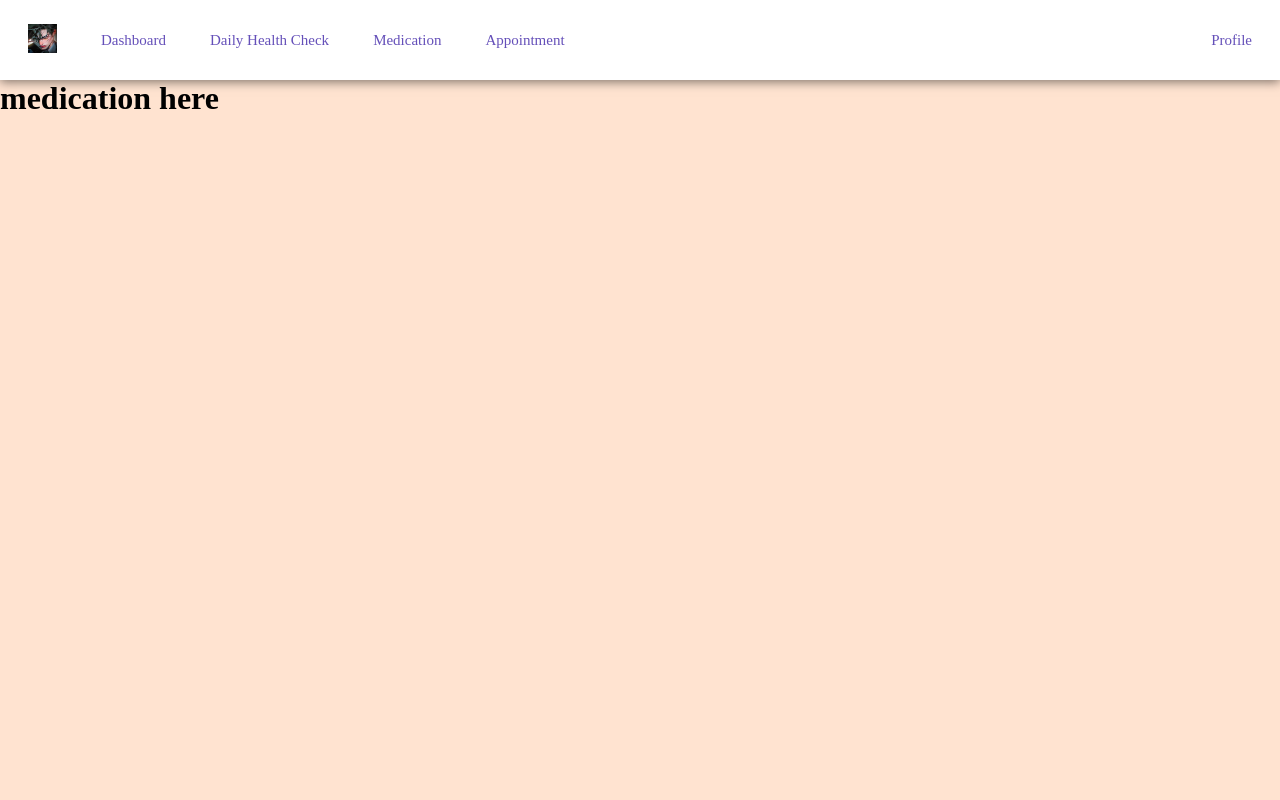
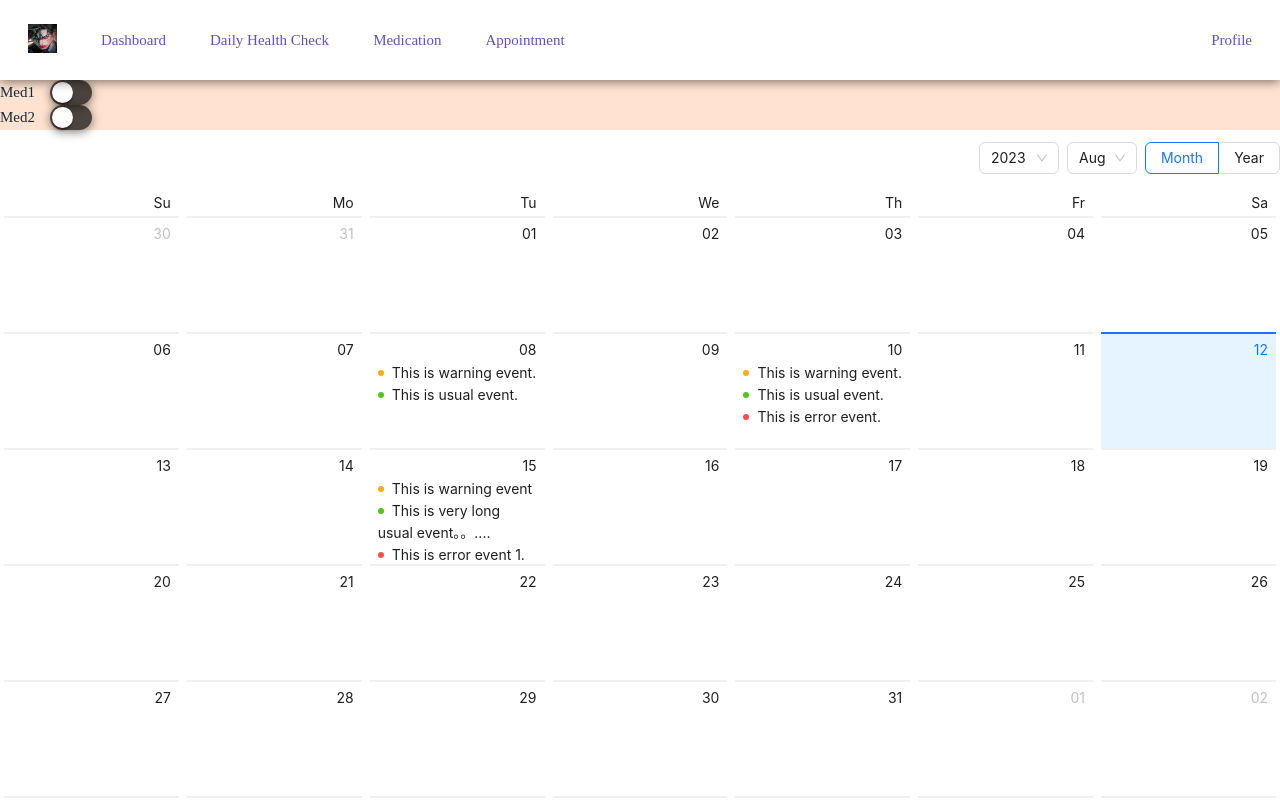
Before and after one commit to Wanderoooo/Rejuvyn, a Next.js app: page /medication in a window 1280 px wide. Shown: the top 800 px of the page. Built offline with nearby package versions, Linux system fonts and the light colour scheme; what @radix-ui/themes would draw is missing.

Commit message:
basic ui complete (except landing page & profile)

```diff
--- a/package.json
+++ b/package.json
@@ -10,6 +10,7 @@
   },
   "dependencies": {
     "@radix-ui/colors": "^2.0.1",
+    "@radix-ui/react-form": "^0.0.3",
     "@radix-ui/react-icons": "^1.3.0",
     "@radix-ui/react-navigation-menu": "^1.1.3",
     "@radix-ui/react-popover": "1.0.6",
@@ -18,6 +19,7 @@
     "@types/node": "20.4.10",
     "@types/react": "18.2.20",
     "@types/react-dom": "18.2.7",
+    "antd": "^5.8.3",
     "eslint": "8.47.0",
     "eslint-config-next": "13.4.13",
     "i": "^0.3.7",
--- /dev/null
+++ b/src/components/Calendars.module.css
@@ -0,0 +1,19 @@
+.events {
+  margin: 0;
+  padding: 0;
+  list-style: none;
+}
+.events .ant-badge-status {
+  width: 100%;
+  overflow: hidden;
+  font-size: 12px;
+  white-space: nowrap;
+  text-overflow: ellipsis;
+}
+.notes-month {
+  font-size: 28px;
+  text-align: center;
+}
+.notes-month section {
+  font-size: 28px;
+}
--- /dev/null
+++ b/src/components/Calendars.tsx
@@ -0,0 +1,79 @@
+import React from 'react';
+import type { Dayjs } from 'dayjs';
+import type { CellRenderInfo } from 'rc-picker/lib/interface';
+import type { BadgeProps } from 'antd';
+import { Badge, Calendar } from 'antd';
+import style from './Calendars.module.css'
+
+
+const getListData = (value: Dayjs) => {
+  let listData;
+  switch (value.date()) {
+    case 8:
+      listData = [
+        { type: 'warning', content: 'This is warning event.' },
+        { type: 'success', content: 'This is usual event.' },
+      ];
+      break;
+    case 10:
+      listData = [
+        { type: 'warning', content: 'This is warning event.' },
+        { type: 'success', content: 'This is usual event.' },
+        { type: 'error', content: 'This is error event.' },
+      ];
+      break;
+    case 15:
+      listData = [
+        { type: 'warning', content: 'This is warning event' },
+        { type: 'success', content: 'This is very long usual event。。....' },
+        { type: 'error', content: 'This is error event 1.' },
+        { type: 'error', content: 'This is error event 2.' },
+        { type: 'error', content: 'This is error event 3.' },
+        { type: 'error', content: 'This is error event 4.' },
+      ];
+      break;
+    default:
+  }
+  return listData || [];
+};
+
+const getMonthData = (value: Dayjs) => {
+  if (value.month() === 8) {
+    return 1394;
+  }
+};
+
+const Calendars: React.FC = () => {
+  const monthCellRender = (value: Dayjs) => {
+    const num = getMonthData(value);
+    return num ? (
+      <div className={style['notes-month']}>
+        <section>{num}</section>
+        <span>Backlog number</span>
+      </div>
+    ) : null;
+  };
+
+  const dateCellRender = (value: Dayjs) => {
+    const listData = getListData(value);
+    return (
+      <ul className={style.events}>
+        {listData.map((item) => (
+          <li key={item.content}>
+            <Badge status={item.type as BadgeProps['status']} text={item.content} />
+          </li>
+        ))}
+      </ul>
+    );
+  };
+
+  const cellRender = (current: Dayjs, info: CellRenderInfo<Dayjs>) => {
+    if (info.type === 'date') return dateCellRender(current);
+    if (info.type === 'month') return monthCellRender(current);
+    return info.originNode;
+  };
+
+  return <Calendar cellRender={cellRender} />;
+};
+
+export default Calendars;
--- /dev/null
+++ b/src/components/SwitchPanel.module.css
@@ -0,0 +1,38 @@
+/* reset */
+
+.SwitchRoot {
+  width: 42px;
+  height: 25px;
+  background-color: var(--black-a9);
+  border-radius: 9999px;
+  position: relative;
+  box-shadow: 0 2px 10px var(--black-a7);
+  -webkit-tap-highlight-color: rgba(0, 0, 0, 0);
+}
+.SwitchRoot:focus {
+  box-shadow: 0 0 0 2px black;
+}
+.SwitchRoot[data-state='checked'] {
+  background-color: black;
+}
+
+.SwitchThumb {
+  display: block;
+  width: 21px;
+  height: 21px;
+  background-color: white;
+  border-radius: 9999px;
+  box-shadow: 0 2px 2px var(--black-a7);
+  transition: transform 100ms;
+  transform: translateX(2px);
+  will-change: transform;
+}
+.SwitchThumb[data-state='checked'] {
+  transform: translateX(19px);
+}
+
+.Label {
+  color: var(--dblue);
+  font-size: 15px;
+  line-height: 1;
+}
--- /dev/null
+++ b/src/components/SwitchPanel.tsx
@@ -0,0 +1,25 @@
+import React from 'react';
+import * as Switch from '@radix-ui/react-switch';
+import style from './SwitchPanel.module.css'
+
+export default function SwitchPanel() {
+  return (<form>
+    <div style={{ display: 'flex', alignItems: 'center' }}>
+      <label className={style.Label} htmlFor="airplane-mode" style={{ paddingRight: 15 }}>
+        Med1
+      </label>
+      <Switch.Root className={style.SwitchRoot} id="airplane-mode">
+        <Switch.Thumb className={style.SwitchThumb} />
+      </Switch.Root>
+    </div>
+    <div style={{ display: 'flex', alignItems: 'center' }}>
+      <label className={style.Label} htmlFor="airplane-mode" style={{ paddingRight: 15 }}>
+        Med2
+      </label>
+      <Switch.Root className={style.SwitchRoot} id="airplane-mode">
+        <Switch.Thumb className={style.SwitchThumb} />
+      </Switch.Root>
+    </div>
+  </form>
+);
+}
--- a/src/pages/appointment.tsx
+++ b/src/pages/appointment.tsx
@@ -1,6 +1,6 @@
-
+import Calendars from "@/components/Calendars"
 export default function Appointment() {
   return (
-    <h1>appointment here</h1>
+    <Calendars />
   )
 }
--- a/src/pages/medication.tsx
+++ b/src/pages/medication.tsx
@@ -1,6 +1,13 @@
+import SwitchPanel from "@/components/SwitchPanel";
+import Calendars from "@/components/Calendars";
+import ProgressBar from "@/components/ProgressBar";
 
 export default function Medication() {
   return (
-    <h1>medication here</h1>
+    <div>
+      <SwitchPanel />
+      <Calendars />
+      <ProgressBar />
+    </div>
   )
 }
```
Also changed, not shown: src/components/CheckIn.module.css (added, +96 -0 lines), src/components/CheckIn.tsx (added, +41 -0 lines), src/pages/dailyhealth.tsx (+11 -1 lines), src/styles/globals.css (line endings or trailing spaces), 1 other file (tests, documents, lock files or other folders).
